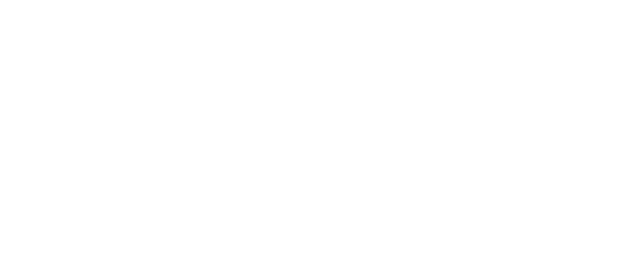
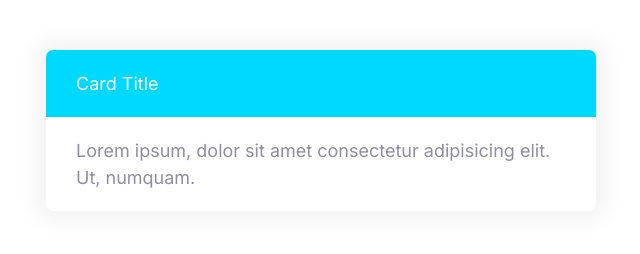
Before and after one commit to shane-png/website-practise, a plain HTML site: page index.html in a window 1280 px wide. Shown: the whole page, without its empty margins (4-644 px from the left). Drawn offline with Linux system fonts and the light colour scheme.

Commit message:
Defined cards in the components

```diff
--- a/index.html
+++ b/index.html
@@ -15,10 +15,13 @@
     <title>Shane Project</title>
   </head>
   <body>
-    <!-- <input type="text" class="input" placeholder="Enter domain name here"/>
-    <div class="input-group">
-        <input type="text" class="input" placeholder="Enter domain name here"/>
-        <button class="btn btn-accent" >Search</button>
-    </div> -->
+    <div style="width:50%; padding: 4rem">
+        <div class="card card--secondary">
+            <header class="card__header">Card Title</header>
+            <div class="card__body">
+                Lorem ipsum, dolor sit amet consectetur adipisicing elit. Ut, numquam.
+            </div>
+        </div>
+    </div>
   </body>
 </html>
--- a/styles/styles.css
+++ b/styles/styles.css
@@ -157,12 +157,6 @@
 }
 
 /* Buttons */
-.card{
-    width: 500px;
-    height: 100vh;
-    border: 1px solid red;
-}
-
 .btn{
     border-radius: 50px;
     border:0;
@@ -259,3 +253,24 @@
 @media screen and (min-width: 1024px) {
     .input{ font-size: 1.5rem; }
 }
+
+/* Cards */
+.card{
+    border-radius: 7px;
+    box-shadow: 0 0 20px 10px #f3f3f3;
+    overflow: hidden;
+}
+
+.card__header, .card__body {
+    padding:2rem 3rem;
+}
+
+.card--primary .card__header{
+    background-color: var(--color-primary);
+    color: #fff;
+}
+
+.card--secondary .card__header {
+    background-color: var(--color-secondary);
+    color: #fff;
+}
```
Also changed, not shown: components/cards.html (added, +8 -0 lines).
